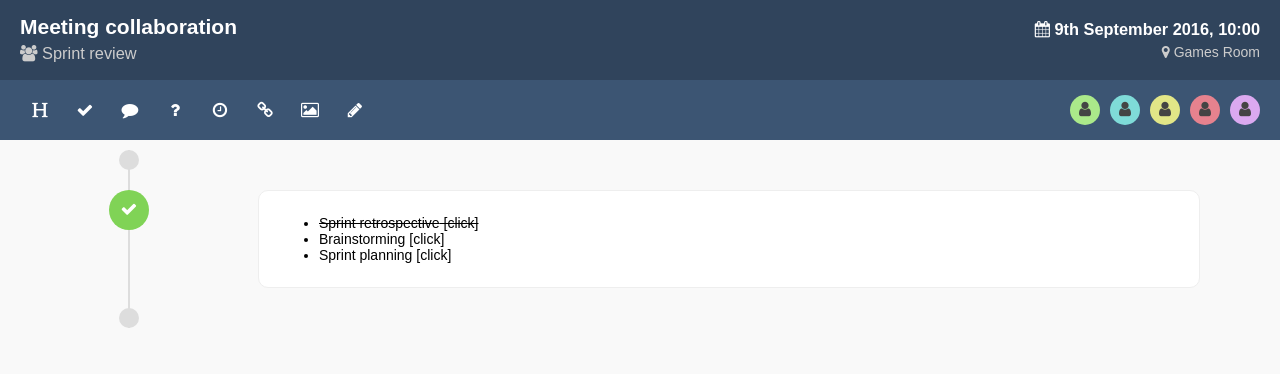
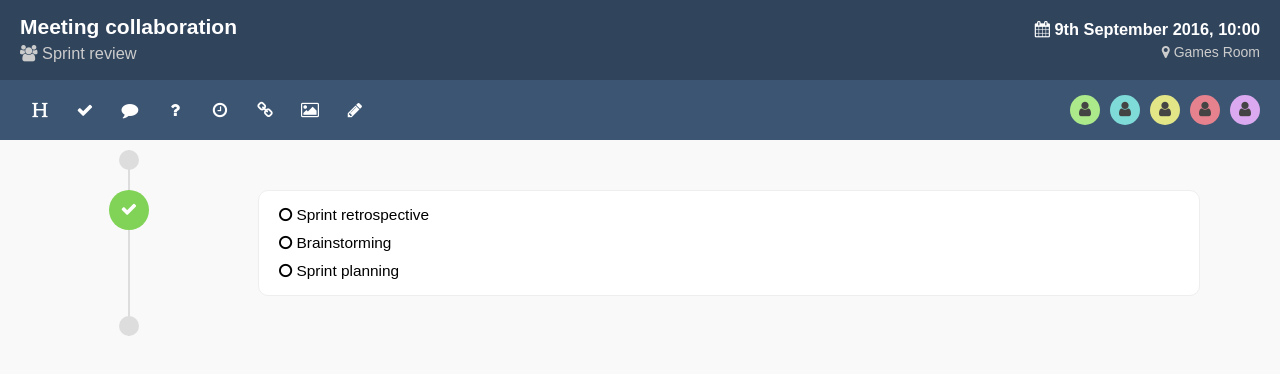
Before and after one commit to DawidMyslak/meeting-collaboration, a React (Create React App) app: page / in a window 1280 px wide. Both pictures are taken after a click on the icon 85 px from the left and 110 px from the top of the page. Shown: the top 374 px of the page. Built offline with nearby package versions, Linux system fonts and the light colour scheme.

Commit message:
Nicer todo

```diff
--- a/src/App.js
+++ b/src/App.js
@@ -1,4 +1,5 @@
 import React from 'react';
+import { animateScroll } from 'react-scroll';
 
 import HeaderWidget from './widgets/HeaderWidget';
 import TodoWidget from './widgets/TodoWidget';
@@ -18,6 +19,15 @@ import './App.css';
 
 const App = ({store}) => {
   let state = store.getState();
+
+  const createHeaderWidget = () => { store.dispatch(addHeaderWidget()); animateScroll.scrollToBottom(); };
+  const createTodoWidget = () => { store.dispatch(addTodoWidget()); animateScroll.scrollToBottom(); };
+  const createNoteWidget = () => { store.dispatch(addNoteWidget()); animateScroll.scrollToBottom(); };
+  const createPollWidget = () => { store.dispatch(addPollWidget()); animateScroll.scrollToBottom(); };
+  const createTaskWidget = () => { store.dispatch(addTaskWidget()); animateScroll.scrollToBottom(); };
+  const createResourceWidget = () => { store.dispatch(addResourceWidget()); animateScroll.scrollToBottom(); };
+  const createImageWidget = () => { store.dispatch(addImageWidget()); animateScroll.scrollToBottom(); };
+  const createWhiteboardWidget = () => { store.dispatch(addWhiteboardWidget()); animateScroll.scrollToBottom(); };
 
   let users = state.users.map(user => {
     let style = ('App-users-user color-').concat(user.id);
@@ -41,7 +51,7 @@ const App = ({store}) => {
               <div className="App-widget-checkpoint"><i className="fa fa-check"></i></div>
             </div>
             <div className="App-widget col-90">
-              <TodoWidget widget={widget} />
+              <TodoWidget widget={widget} store={store} />
             </div>
           </div>);
       case 'NoteWidget':
@@ -152,14 +162,14 @@ const App = ({store}) => {
       <div className="App-utils container">
         <div className="App-widgets col-50">
           <ul>
-            <li><i className="fa fa-header" onClick={() => store.dispatch(addHeaderWidget()) }></i></li>
-            <li><i className="fa fa-check" onClick={() => store.dispatch(addTodoWidget()) }></i></li>
-            <li><i className="fa fa-comment" onClick={() => store.dispatch(addNoteWidget()) }></i></li>
-            <li><i className="fa fa-question" onClick={() => store.dispatch(addPollWidget()) }></i></li>
-            <li><i className="fa fa-clock-o" onClick={() => store.dispatch(addTaskWidget()) }></i></li>
-            <li><i className="fa fa-link" onClick={() => store.dispatch(addResourceWidget()) }></i></li>
-            <li><i className="fa fa-picture-o" onClick={() => store.dispatch(addImageWidget()) }></i></li>
-            <li><i className="fa fa-pencil" onClick={() => store.dispatch(addWhiteboardWidget()) }></i></li>
+            <li><i className="fa fa-header" onClick={() => createHeaderWidget() }></i></li>
+            <li><i className="fa fa-check" onClick={() => createTodoWidget() }></i></li>
+            <li><i className="fa fa-comment" onClick={() => createNoteWidget() }></i></li>
+            <li><i className="fa fa-question" onClick={() => createPollWidget() }></i></li>
+            <li><i className="fa fa-clock-o" onClick={() => createTaskWidget() }></i></li>
+            <li><i className="fa fa-link" onClick={() => createResourceWidget() }></i></li>
+            <li><i className="fa fa-picture-o" onClick={() => createImageWidget() }></i></li>
+            <li><i className="fa fa-pencil" onClick={() => createWhiteboardWidget() }></i></li>
           </ul>
         </div>
         <div className="App-users col-50">
--- a/src/Widget.css
+++ b/src/Widget.css
@@ -39,3 +39,21 @@
 .ImageWidget:hover {
   cursor: pointer;
 }
+
+.TodoWidget {
+  font-size: 1.1em;
+}
+
+.TodoWidget ul {
+  list-style-type: none;
+  margin: 0;
+  padding: 0;
+}
+
+.TodoWidget li {
+  padding: 5px 0;
+}
+
+.TodoWidget li:hover {
+  cursor: pointer;
+}
--- a/src/actions/index.js
+++ b/src/actions/index.js
@@ -1,4 +1,4 @@
-let nextWidgetId = 0
+let nextWidgetId = 1;
 
 const addWidget = (widget, data) => {
   return {
@@ -7,7 +7,7 @@ const addWidget = (widget, data) => {
     widget,
     data
   }
-}
+};
 
 export const addHeaderWidget = (data) => {
   return addWidget('HeaderWidget', {
@@ -21,7 +21,7 @@ export const addTodoWidget = (data) => {
       {
         id: 1,
         todo: 'Sprint retrospective',
-        completed: true
+        completed: false
       },
       {
         id: 2,
@@ -37,9 +37,17 @@ export const addTodoWidget = (data) => {
   });
 };
 
+export const toggleTodo = (widgetId, todoId) => {
+  return {
+    type: 'TOGGLE_TODO',
+    widgetId,
+    todoId
+  }
+};
+
 export const addNoteWidget = (data) => {
   return addWidget('NoteWidget', {
-    note: '**We** ~~havent\'t~~ finished the sprint!\n\n' +
+    note: '**We** ~~havent\'t~~ finished the _sprint_!\n\n' +
     'What went good:\n' +
     '* we did this\n' +
     '* we did that\n' +
--- a/src/index.js
+++ b/src/index.js
@@ -1,6 +1,5 @@
 import React from 'react';
 import ReactDOM from 'react-dom';
-import { animateScroll } from 'react-scroll';
 import { createStore } from 'redux';
 import App from './App';
 import reducer from './reducers';
@@ -15,7 +14,6 @@ const render = () => {
     <App store={store} />,
     document.getElementById('root')
   );
-  animateScroll.scrollToBottom();
 };
 
 store.subscribe(render);
--- a/src/reducers/timeline.js
+++ b/src/reducers/timeline.js
@@ -6,6 +6,21 @@ const timeline = (state = [], action) => {
         widget: action.widget,
         data: action.data
       });
+    case 'TOGGLE_TODO':
+      return state.map(widget => {
+        if (widget.id !== action.widgetId) {
+          return widget;
+        }
+
+        let todos = widget.data.todos.map(todo => {
+          if (todo.id !== action.todoId) {
+            return todo;
+          }
+          return Object.assign({}, todo, { completed: !todo.completed });
+        });
+
+        return Object.assign({}, widget, { data: { todos: todos } });
+      });
     default:
       return state;
   }
--- a/src/widgets/TodoWidget.js
+++ b/src/widgets/TodoWidget.js
@@ -1,20 +1,30 @@
 import React from 'react';
+
+import { toggleTodo } from './../actions';
 
 import './../Widget.css';
 
-const TodoWidget = ({widget}) => {
+const TodoWidget = ({store, widget}) => {
   let todos = widget.data.todos.map(todo => {
+    let icon;
+    if (todo.completed) {
+      icon = <i className="fa fa-check-circle-o"></i>;
+    }
+    else {
+      icon = <i className="fa fa-circle-o"></i>;
+    }
+
     return (<li
       key={todo.id}
-      style={{ textDecoration: todo.completed ? 'line-through' : 'none' }}
-      // onClick={onClick}
+      style={{ color: todo.completed ? '#999' : 'inherit' }}
+      onClick={() => store.dispatch(toggleTodo(widget.id, todo.id)) }
       >
-      {todo.todo} [click]
+      {icon} {todo.todo}
     </li>);
   });
 
   return (
-    <div className="Widget">
+    <div className="Widget TodoWidget">
       <ul>
         {todos}
       </ul>
```
